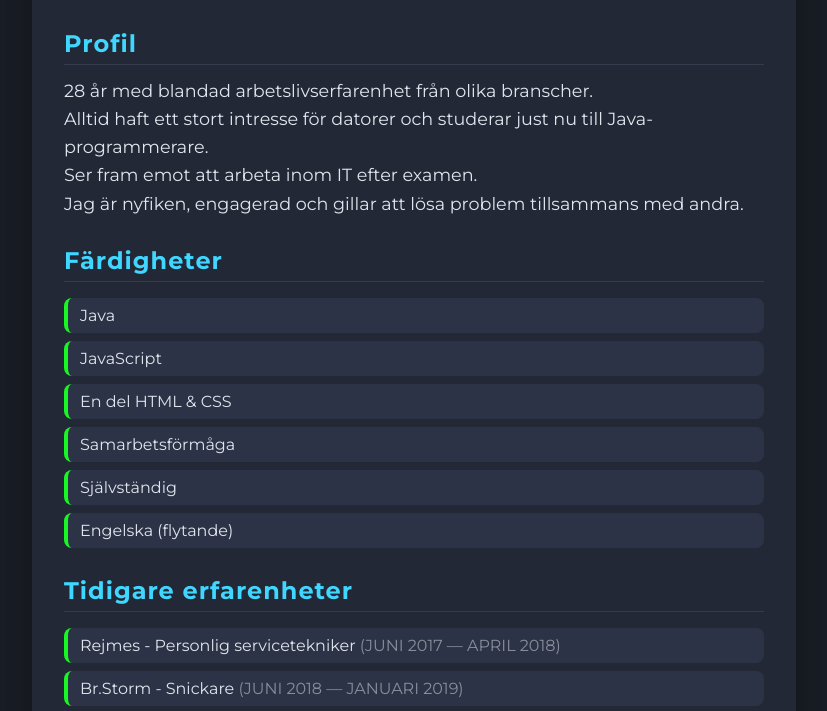
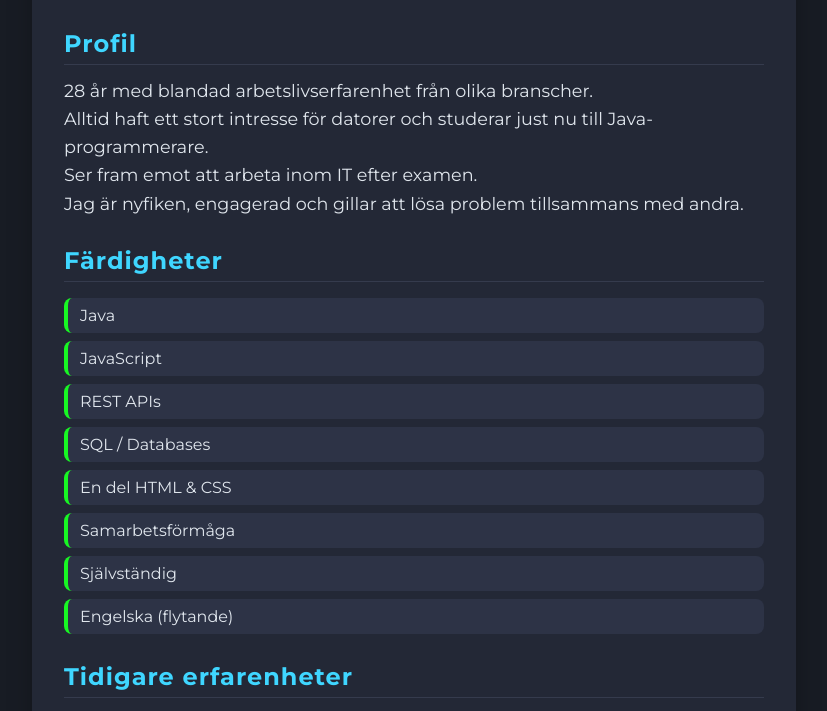
Before and after one commit to Kippzta/CV, a plain HTML site: page index.html in a window 1280 px wide. Shown: the part 366-1077 px from the top of the page, without its empty margins (226-1053 px from the left). Drawn offline with Linux system fonts and the light colour scheme.

Commit message:
added skill

```diff
--- a/index.html
+++ b/index.html
@@ -38,6 +38,8 @@
             <ul id="skill-list">
                 <li>Java</li>
                 <li>JavaScript</li>
+                <li>REST APIs</li>
+                <li>SQL / Databases</li>
                 <li>En del HTML & CSS</li>
                 <li>Samarbetsförmåga</li>
                 <li> Självständig</li>
```
Also changed, not shown: ADHD.png (deleted).
